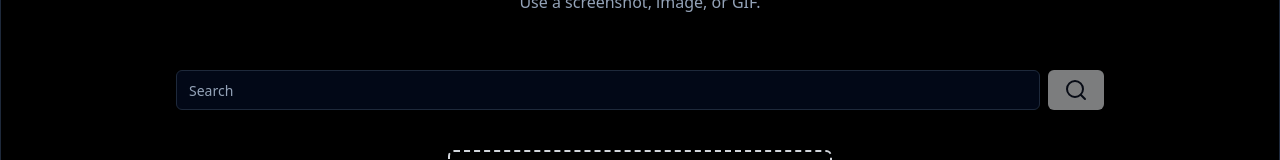
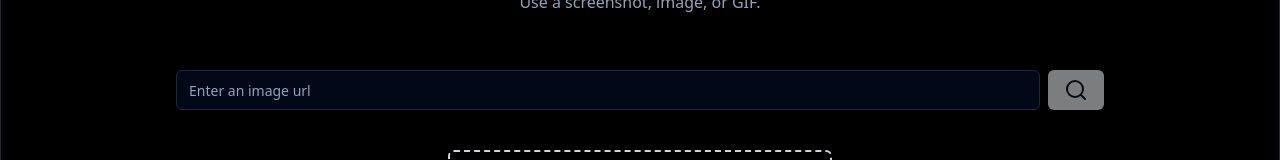
Before and after one commit to himanshuain/PROJECT01, a React (Vite) app: page / in a window 1280 px wide. Shown: the part 575-735 px from the top of the page. Built offline with nearby package versions, Linux system fonts and the light colour scheme.

Commit message:
Some text changes.

```diff
--- a/src/components/FileUploadDnD.tsx
+++ b/src/components/FileUploadDnD.tsx
@@ -48,7 +48,7 @@ const FileUpload = ({ handleFileChange }) => {
           ></path>
         </svg>
         <p className="text-lg font-semibold text-gray-700 mb-4">
-          Drag and drop files here or click to browse.
+          Drag and drop an Image here or click to browse.
         </p>
       </label>
       {/* <ul className="list-disc text-left">
--- a/src/components/SearchBar.tsx
+++ b/src/components/SearchBar.tsx
@@ -64,7 +64,7 @@ export const SearchBar = ({ setData, setIsLoading }: SearchBarProps) => {
       <div className="sticky top-0 z-10 py-4 px-4 flex items-center space-x-2 shadow rounded-lg">
         <Input
           type="text"
-          placeholder="Search"
+          placeholder="Enter an image url"
           value={searchInput}
           onChange={e => setSearchInput(e.target.value)}
         />
```
